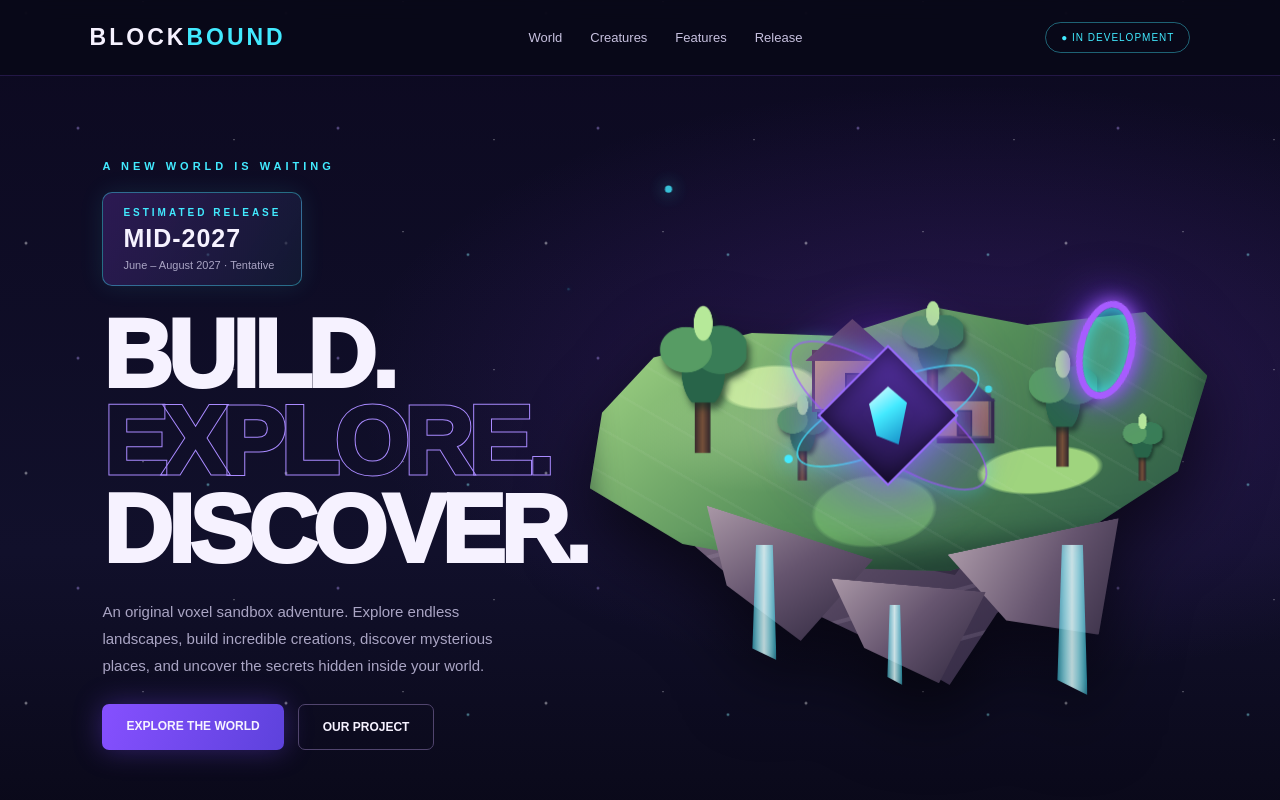
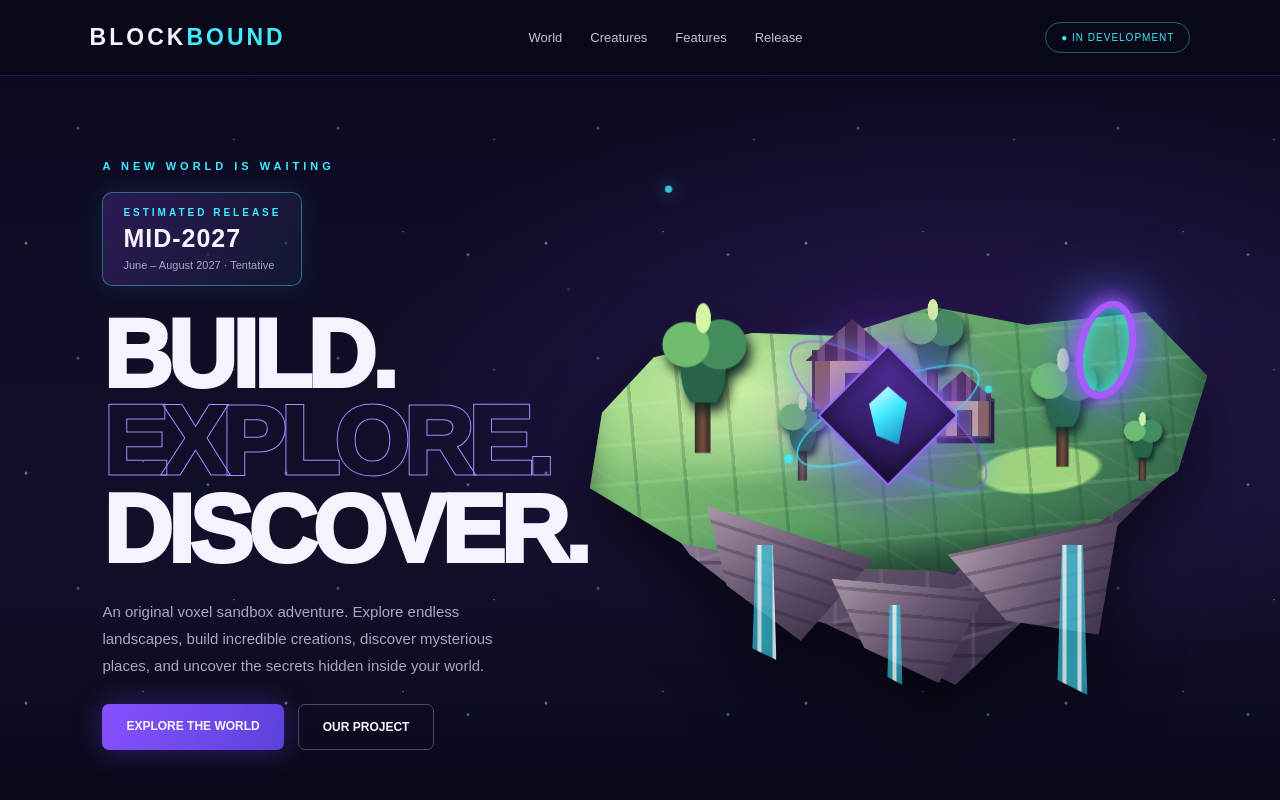
Before and after one commit to PH4SE-BLOCKBOUND/curly-rotary-phone, a plain HTML site: page index.html in a window 1280 px wide. Shown: the top 800 px of the page. Drawn offline with Linux system fonts and the light colour scheme.

Commit message:
Refactor CSS styles for improved design
Updated styles for various elements including islands, cliffs, and buildings to enhance the visual design.

```diff
--- a/index.html
+++ b/index.html
@@ -1,4 +1,3 @@
-
 <!DOCTYPE html>
 <html lang="en">
 <head>
@@ -190,7 +189,7 @@ h1 span {
   50% {transform:translate(-50%,-45%) translateY(-14px)}
 }
 
-/* ROCKY UNDERGROUND */
+/* UPGRADED ROCKY UNDERGROUND */
 
 .island-rock {
   position:absolute;
@@ -200,12 +199,14 @@ h1 span {
   width:590px;
   height:255px;
   background:
-    linear-gradient(145deg,#95859b,#66566f 35%,#40344f 65%,#211d35);
+    repeating-linear-gradient(0deg,transparent 0 27px,#17132655 28px 31px),
+    repeating-linear-gradient(90deg,transparent 0 42px,#c4a9ce22 43px 46px),
+    linear-gradient(145deg,#b7a5b8,#75647d 35%,#40344f 70%,#201a32);
   clip-path:polygon(
-    3% 0,97% 0,92% 17%,86% 30%,
-    79% 43%,73% 57%,66% 72%,
-    58% 100%,46% 84%,35% 72%,
-    23% 62%,15% 46%,8% 25%
+    3% 0,97% 0,94% 20%,88% 34%,
+    82% 48%,76% 62%,69% 78%,
+    59% 100%,47% 87%,37% 76%,
+    24% 67%,14% 49%,7% 27%
   );
 }
 .island-rock::before {
@@ -242,10 +243,11 @@ h1 span {
   height:265px;
   transform:rotate(-5deg);
   background:
-    radial-gradient(ellipse at 30% 25%,#c2e69b 0 7%,transparent 8%),
+    repeating-linear-gradient(90deg,transparent 0 45px,#244e3540 46px 49px),
+    repeating-linear-gradient(0deg,transparent 0 35px,#d8f5b522 36px 39px),
+    radial-gradient(ellipse at 25% 25%,#c8efa1,transparent 35%),
     radial-gradient(ellipse at 72% 65%,#9fd47e 0 9%,transparent 10%),
-    radial-gradient(ellipse at 45% 75%,#6caf68 0 12%,transparent 13%),
-    linear-gradient(145deg,#a6d987,#548d59 48%,#285344);
+    linear-gradient(145deg,#9edb83,#579b61 55%,#285344);
   clip-path:polygon(
     3% 29%,12% 10%,28% 4%,42% 8%,
     57% 0,72% 10%,91% 9%,100% 35%,
@@ -268,7 +270,9 @@ h1 span {
 .cliff {
   position:absolute;
   z-index:3;
-  background:linear-gradient(130deg,#aa98a7,#66556f 50%,#30283f);
+  background:
+    repeating-linear-gradient(0deg,transparent 0 18px,#201a2e44 19px 22px),
+    linear-gradient(130deg,#aa98a7,#66556f 50%,#30283f);
   clip-path:polygon(0 0,100% 0,75% 100%,25% 70%);
 }
 .cliff.one {
@@ -301,7 +305,13 @@ h1 span {
   top:350px;
   width:24px;
   height:135px;
-  background:linear-gradient(90deg,#39c9e077,#e0ffff,#39c9e088);
+  background:repeating-linear-gradient(
+    90deg,
+    #39c9e088 0 5px,
+    #eaffff 6px 9px,
+    #39c9e088 10px 15px
+  );
+  box-shadow:0 0 18px #42eaff;
   filter:drop-shadow(0 0 8px #42eaff);
   clip-path:polygon(15% 0,85% 0,100% 100%,0 90%);
   animation:waterShimmer 2s ease-in-out infinite alternate;
@@ -340,11 +350,11 @@ h1 span {
   width:72px;
   height:88px;
   background:
-    radial-gradient(ellipse at 50% 25%,#b6e999 0 15%,transparent 16%),
-    radial-gradient(ellipse at 30% 50%,#579c64 0 30%,transparent 31%),
-    radial-gradient(ellipse at 70% 50%,#397d57 0 32%,transparent 33%),
-    radial-gradient(ellipse at 50% 70%,#286449 0 35%,transparent 36%);
-  filter:drop-shadow(3px 5px 3px #142b24aa);
+    radial-gradient(ellipse at 50% 20%,#d5f5a6 0 12%,transparent 13%),
+    radial-gradient(ellipse at 30% 45%,#70bd70 0 27%,transparent 28%),
+    radial-gradient(ellipse at 70% 45%,#438d5b 0 30%,transparent 31%),
+    radial-gradient(ellipse at 50% 70%,#286449 0 36%,transparent 37%);
+  filter:drop-shadow(4px 7px 5px #142b24);
 }
 .tree.one {left:125px;top:115px;transform:scale(1.2)}
 .tree.two {left:485px;top:145px;transform:scale(.95)}
@@ -359,9 +369,9 @@ h1 span {
   z-index:6;
   width:80px;
   height:62px;
-  background:linear-gradient(120deg,#c9a783,#88664f);
-  border:3px solid #594354;
-  box-shadow:5px 7px 0 #30283d;
+  background:linear-gradient(90deg,#8d6a4e 0 20%,#d4b18a 20% 80%,#8d6a4e 80%);
+  border:3px solid #49354a;
+  box-shadow:5px 7px 0 #241d35;
 }
 .building::before {
   content:"";
@@ -370,7 +380,9 @@ h1 span {
   top:-34px;
   width:94px;
   height:42px;
-  background:linear-gradient(120deg,#76546d,#352d4b);
+  background:repeating-linear-gradient(
+    90deg,#493044 0 12px,#76516d 13px 20px
+  );
   clip-path:polygon(50% 0,100% 100%,0 100%);
 }
 .building::after {
@@ -380,7 +392,7 @@ h1 span {
   left:30px;
   width:17px;
   height:32px;
-  background:#493344;
+  background:linear-gradient(90deg,#302033,#65445c);
   border:2px solid #302637;
 }
 .building.one {left:270px;top:155px}
@@ -402,7 +414,11 @@ h1 span {
   border:7px solid #a75cff;
   border-radius:50%;
   transform:rotate(12deg);
-  box-shadow:0 0 18px #a75cff,0 0 45px #793cff,inset 0 0 25px #42eaff;
+  box-shadow:
+    0 0 18px #a75cff,
+    0 0 45px #793cff,
+    0 0 75px #42eaff88,
+    inset 0 0 25px #42eaff;
   background:radial-gradient(ellipse,#42eaff44,transparent 70%);
 }
 
```
